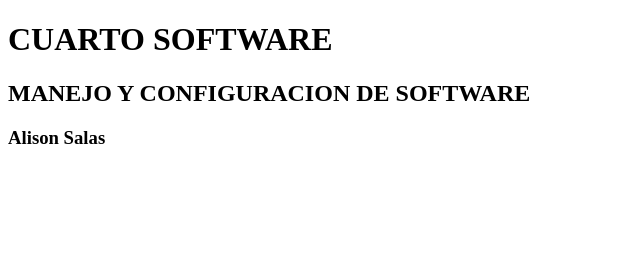
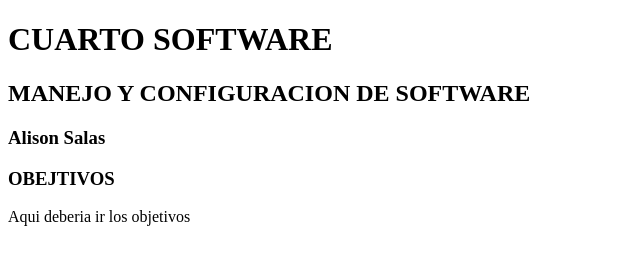
Before and after one commit to alisonMSalas/github_remote, a plain HTML site: page index.html in a window 1280 px wide. Shown: the whole page, without its empty margins (0-640 px from the left). Drawn offline with Linux system fonts and the light colour scheme.

Commit message:
Se agrego los objetivos

```diff
--- a/index.html
+++ b/index.html
@@ -9,5 +9,8 @@
     <h1>CUARTO SOFTWARE</h1>
     <h2>MANEJO Y CONFIGURACION DE SOFTWARE</h2>
     <h3>Alison Salas</h3>
+
+    <h3>OBEJTIVOS</h3>
+    <p>Aqui deberia ir los objetivos</p>
 </body>
 </html>
```
